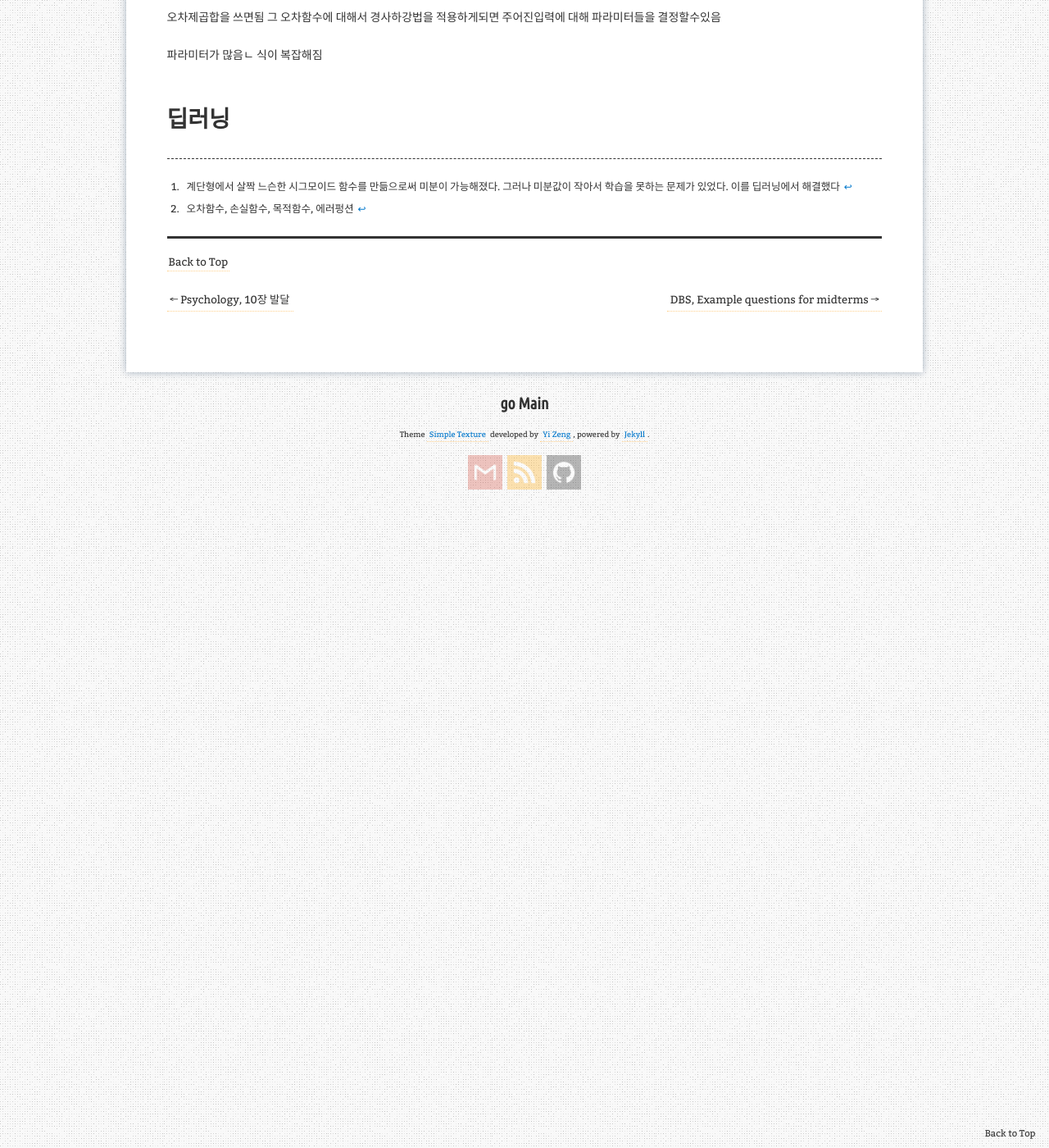
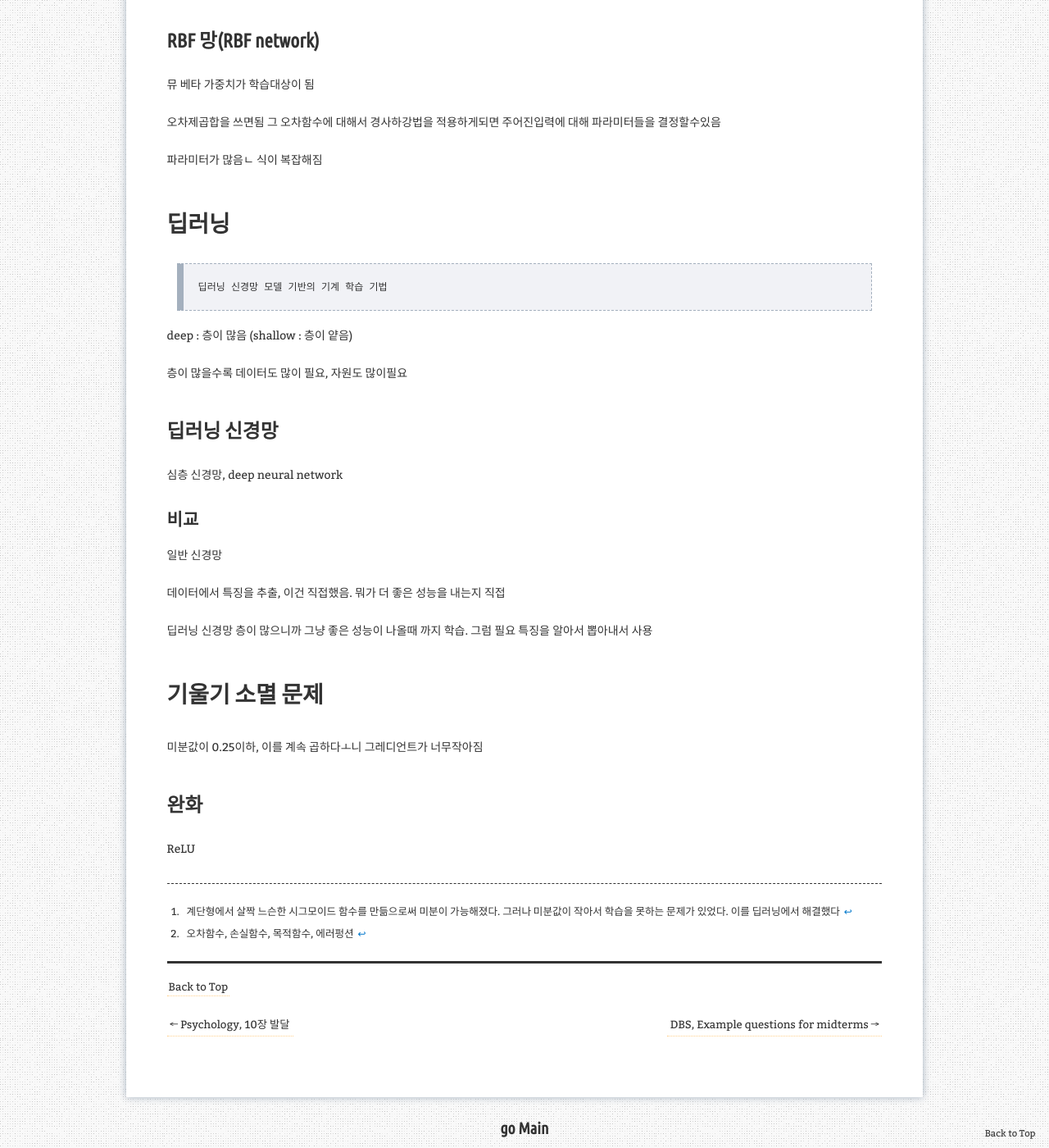
Before and after one commit to aristohyun/aristohyun.github.io, a Jekyll site: the page built from _posts/2021-10-19-AI_05.md, in a window 1280 px wide and 1400 px high, scrolled down 11532 px. Shown: the whole window at 82% size. Built offline with Jekyll 4.4.1, drawn with Linux system fonts in a browser that asks for light colours; formulas are drawn with MathJax 3; comment, search, counter and statistics services are not loaded.

Commit message:
Update 2021-10-19-AI_05.md

```diff
--- a/_posts/2021-10-19-AI_05.md
+++ b/_posts/2021-10-19-AI_05.md
@@ -388,3 +388,30 @@ def softmax(x):
 파라미터가 많음ㄴ 식이 복잡해짐
 
 # 딥러닝
+
+> 딥러닝 신경망 모델 기반의 기계 학습 기법
+
+deep : 층이 많음 (shallow : 층이 얕음)
+
+층이 많을수록 데이터도 많이 필요, 자원도 많이필요
+
+## 딥러닝 신경망
+
+심층 신경망, deep neural network
+
+### 비교
+
+일반 신경망
+
+데이터에서 특징을 추출, 이건 직접했음. 뭐가 더 좋은 성능을 내는지 직접
+
+딥러닝 신경망
+층이 많으니까 그냥 좋은 성능이 나올때 까지 학습. 그럼 필요 특징을 알아서 뽑아내서 사용
+
+# 기울기 소멸 문제
+
+미분값이 0.25이하, 이를 계속 곱하다ㅗ니 그레디언트가 너무작아짐
+
+## 완화
+
+ReLU
```
